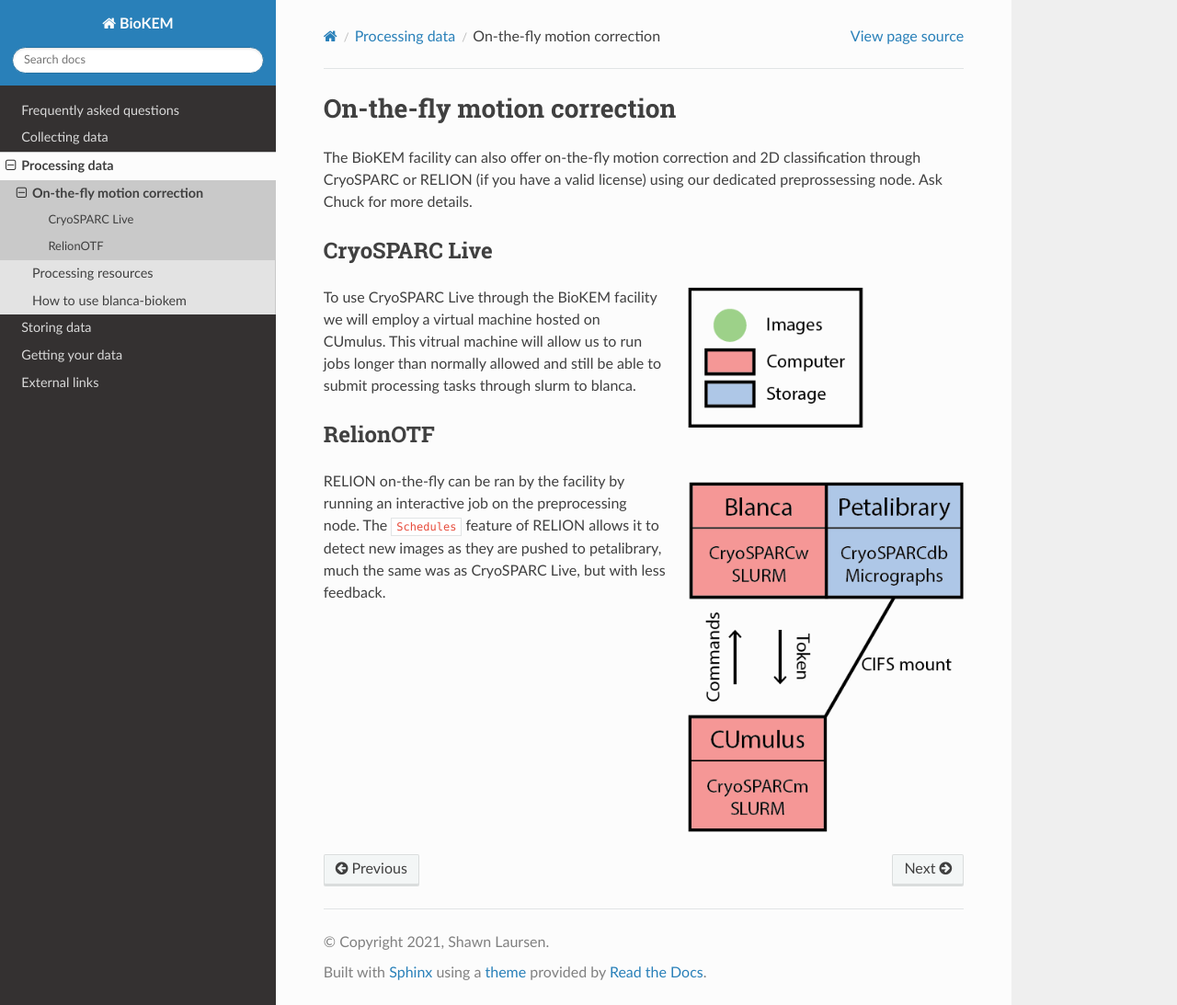
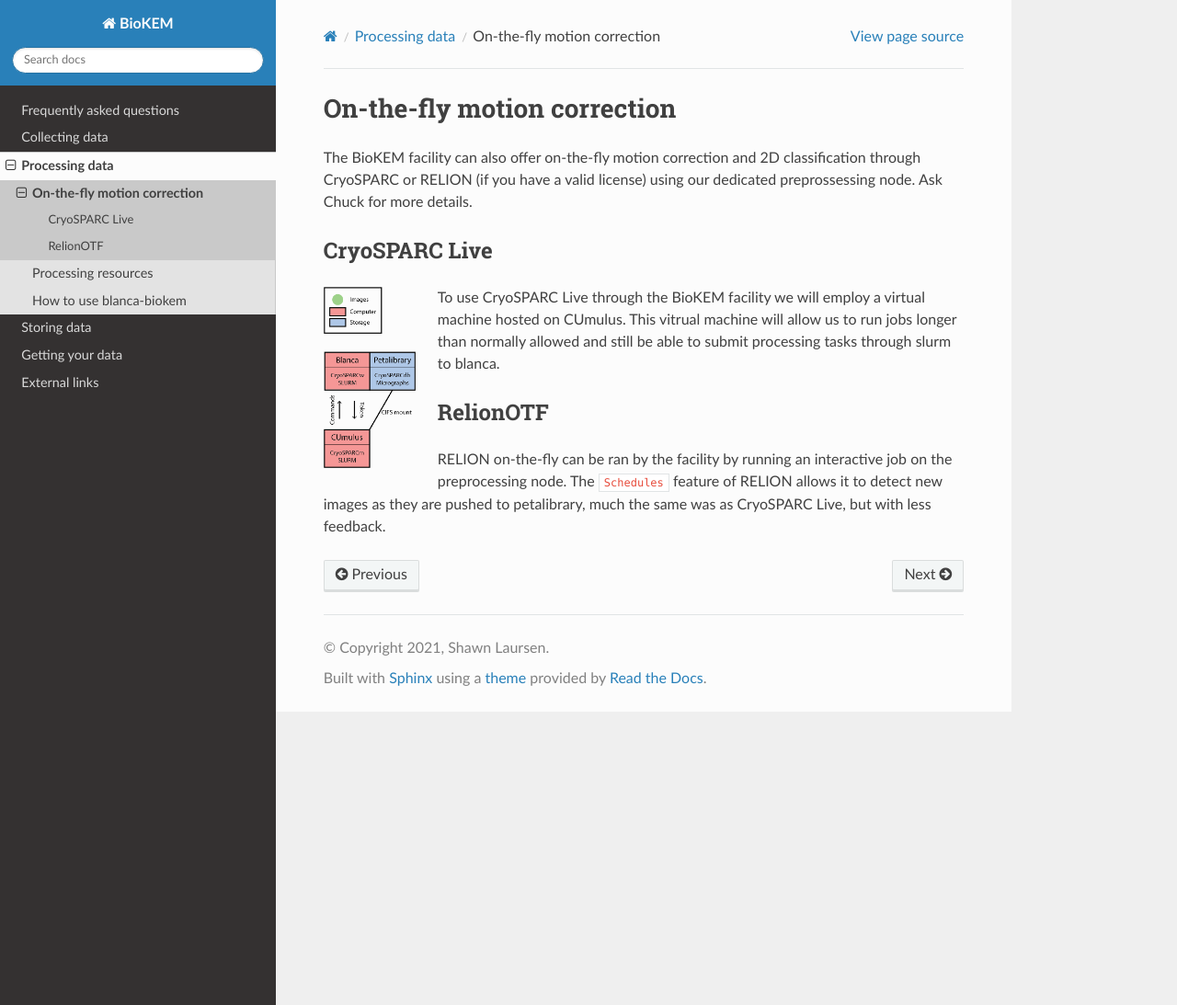
Before and after one commit to CU-BioKEM/user-guide, a Sphinx documentation site: the page built from docs/source/processing/otf_motion_correction.rst, in a window 1280 px wide and 1093 px high. Shown: the whole window at 92% size. Built offline with Sphinx 7.4.7 and the Read the Docs theme 2.0.0, drawn with Linux system fonts in a browser that asks for light colours.

Commit message:
resize cryosparclive schematic

```diff
--- a/docs/source/processing/otf_motion_correction.rst
+++ b/docs/source/processing/otf_motion_correction.rst
@@ -8,8 +8,8 @@ CryoSPARC Live
 --------------
 
 .. image:: ../images/schematic_cryosparclive.png
-   :width: 300
-   :align: right
+   :width: 100
+   :align: left
 
 To use CryoSPARC Live through the BioKEM facility we will employ a virtual
 machine hosted on CUmulus. This vitrual machine will allow us to run jobs
```
